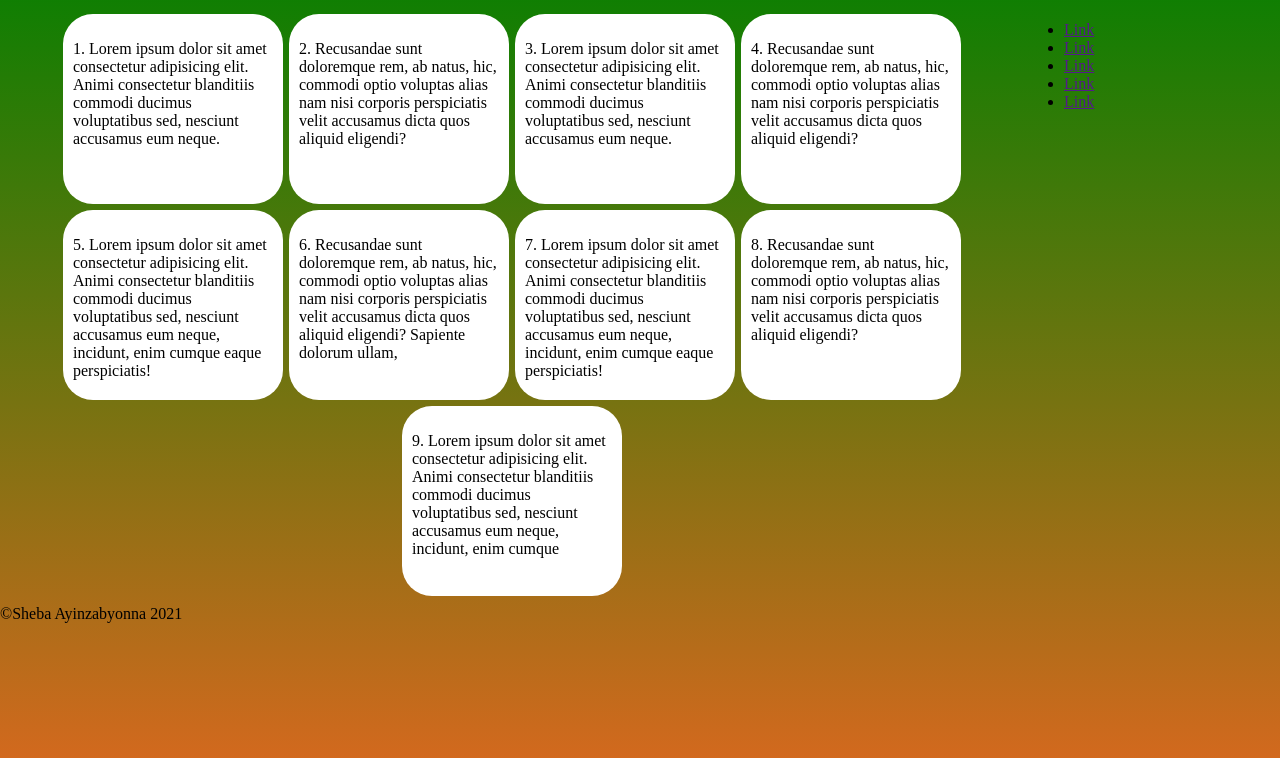
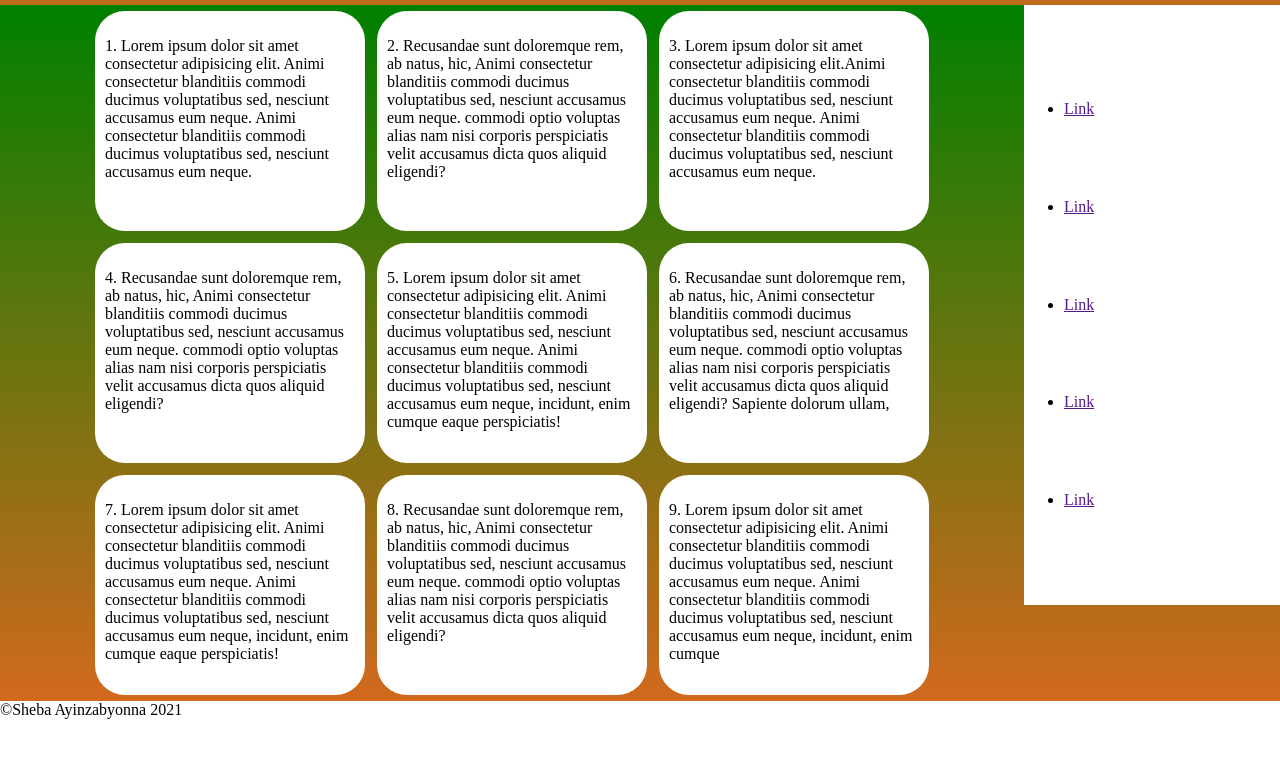
Before and after one commit to Sheba-Ayinzabyonna/Assignment, a plain HTML site: page pages/flex.html in a window 1280 px wide. Shown: the part 62-820 px from the top of the page. Drawn offline with Linux system fonts and the light colour scheme.

Commit message:
Background color

```diff
--- a/pages/flex.html
+++ b/pages/flex.html
@@ -10,59 +10,44 @@
       body{
       margin: 0;
       padding:0;
-      background-image:linear-gradient(to top,chocolate,green);
+      background-image:linear-gradient(to bottom,chocolate,green);
       background-size:cover;
       background-repeat:no-repeat;
-      height:800px;
+      height:700px;
     }
       .container{
         display:grid;
         grid-template-columns: 80% 20%;
-        /*grid-template-rows: repeat(auto); */      /* grid-template-rows: 80px auto 80px; */
-       /* column-gap:10px;
-        row-gap: 15px;
-       column-gap: 2px;
-        row-gap: 4px;*/
-         /*padding:20px;
-            margin: 0;
-            display: flex;
-           flex-flow: row-reverse wrap;
-          justify-content: ;*/
-          /* align-items: flex-end;
-           justify-content:space-evenly;
-            /*align-content: center;*/
+       background-image:linear-gradient(to top, chocolate, green);
       }
       .sidebar{
         display: flex;
         flex-direction: column;
-
-        /*flex-basis:2px;
-        background-color:chocolate green;*/
-        height: 600px;
+         height: 600px;
+         background-color: white;
       }
     .flex :hover{
-      box-shadow: 0 6px 4px 1px;
+       box-shadow: 0 6px 4px 1px;
     }
     .flex{
       /*display: flex;
       justify-content: center;*/
       background:#fff;
       border-radius: 30px;
-            height: 170px;
-            width:200px;
+            height: 200px;
+            width:250px;
             padding: 10px;
-          margin:3px;
-          /*  order: 3;
-            flex: none, 2, 3;*/
+          margin:6px;
+
 
     }
 
-    /*.item{
+    .item{
         display: flex;
         flex-direction: column;
         justify-content: space-evenly;
-        height: 200px;
-    }*/
+        height: 600px;
+    }
     .main{
         display: flex;
         flex-flow: wrap;
@@ -78,18 +63,12 @@
     .footer{
     display: flex;
 
+
     }
     h2{
       text-align: center;
     }
-    /*.flex{
-        border-radius: 30px;
-        height: 150px;
-        width: 250px;
-        padding: 3px;
-        margin: 4px;
-        background-color: pink;
-    }*/
+
     </style>
 </head>
 <body>
@@ -98,45 +77,45 @@
         <div class="main">
           <div class="flex">
         <p>1. Lorem ipsum dolor sit amet consectetur adipisicing elit.
-             Animi consectetur blanditiis commodi ducimus voluptatibus sed, nesciunt accusamus eum neque.</p>
+             Animi consectetur blanditiis commodi ducimus voluptatibus sed, nesciunt accusamus eum neque. Animi consectetur blanditiis commodi ducimus voluptatibus sed, nesciunt accusamus eum neque.</p>
             </div>
             <div class="flex">
-              <p>2. Recusandae sunt doloremque rem, ab natus, hic,
+              <p>2. Recusandae sunt doloremque rem, ab natus, hic, Animi consectetur blanditiis commodi ducimus voluptatibus sed, nesciunt accusamus eum neque.
                 commodi optio voluptas alias nam nisi corporis perspiciatis velit accusamus dicta quos aliquid eligendi?
                   </p>
             </div>
             <div class="flex">
-              <p>3. Lorem ipsum dolor sit amet consectetur adipisicing elit.
+              <p>3. Lorem ipsum dolor sit amet consectetur adipisicing elit.Animi consectetur blanditiis commodi ducimus voluptatibus sed, nesciunt accusamus eum neque.
                 Animi consectetur blanditiis commodi ducimus voluptatibus sed, nesciunt accusamus eum neque.</p>
             </div>
             <div class="flex">
-              <p>4. Recusandae sunt doloremque rem, ab natus, hic,
+              <p>4. Recusandae sunt doloremque rem, ab natus, hic, Animi consectetur blanditiis commodi ducimus voluptatibus sed, nesciunt accusamus eum neque.
                 commodi optio voluptas alias nam nisi corporis perspiciatis velit accusamus dicta quos aliquid eligendi?
                  </p>
             </div>
             <div class="flex">
-              <p>5. Lorem ipsum dolor sit amet consectetur adipisicing elit.
+              <p>5. Lorem ipsum dolor sit amet consectetur adipisicing elit. Animi consectetur blanditiis commodi ducimus voluptatibus sed, nesciunt accusamus eum neque.
                 Animi consectetur blanditiis commodi ducimus voluptatibus sed, nesciunt accusamus eum neque, incidunt, enim cumque
                 eaque perspiciatis!</p>
             </div>
             <div class="flex">
-              <p>6. Recusandae sunt doloremque rem, ab natus, hic,
+              <p>6. Recusandae sunt doloremque rem, ab natus, hic, Animi consectetur blanditiis commodi ducimus voluptatibus sed, nesciunt accusamus eum neque.
                 commodi optio voluptas alias nam nisi corporis perspiciatis velit accusamus dicta quos aliquid eligendi?
                 Sapiente dolorum ullam,
                 </p>
             </div>
             <div class="flex">
-              <p>7. Lorem ipsum dolor sit amet consectetur adipisicing elit.
+              <p>7. Lorem ipsum dolor sit amet consectetur adipisicing elit. Animi consectetur blanditiis commodi ducimus voluptatibus sed, nesciunt accusamus eum neque.
                 Animi consectetur blanditiis commodi ducimus voluptatibus sed, nesciunt accusamus eum neque, incidunt, enim cumque
                 eaque perspiciatis!</p>
             </div>
             <div class="flex">
-              <p>8. Recusandae sunt doloremque rem, ab natus, hic,
+              <p>8. Recusandae sunt doloremque rem, ab natus, hic, Animi consectetur blanditiis commodi ducimus voluptatibus sed, nesciunt accusamus eum neque.
                 commodi optio voluptas alias nam nisi corporis perspiciatis velit accusamus dicta quos aliquid eligendi?
                 </p>
             </div>
             <div class="flex">
-              <p>9. Lorem ipsum dolor sit amet consectetur adipisicing elit.
+              <p>9. Lorem ipsum dolor sit amet consectetur adipisicing elit. Animi consectetur blanditiis commodi ducimus voluptatibus sed, nesciunt accusamus eum neque.
                 Animi consectetur blanditiis commodi ducimus voluptatibus sed, nesciunt accusamus eum neque, incidunt, enim cumque
                </p>
                 </div>
```
